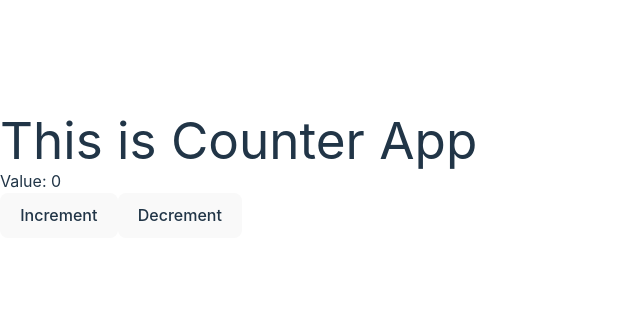
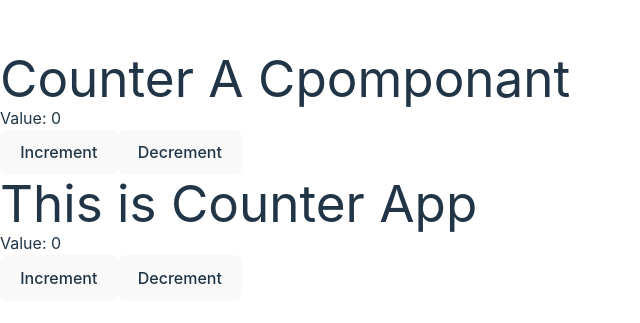
Before and after one commit to SanjoyGorai/redux-toolkit, a React (Vite) app: page / in a window 1280 px wide. Shown: the part 225-548 px from the top of the page, without its empty margins (0-640 px from the left). Built offline with nearby package versions, Linux system fonts and the light colour scheme.

Commit message:
CounterA is working

```diff
--- a/src/App.jsx
+++ b/src/App.jsx
@@ -1,9 +1,11 @@
 import React from 'react'
 import Counter from './components/Counter'
+import CounterA from './components/CounterA'
 
 const App = () => {
   return (
     <div>
+      <CounterA/>
       <Counter />
     </div>
   )
--- a/src/app/store.js
+++ b/src/app/store.js
@@ -1,10 +1,12 @@
 import { configureStore } from '@reduxjs/toolkit'
 import counterSlice, { counterReducer } from '../features/counter/counterSlice';
+import counterReducerA from '../features/counter/counterA'
 
 const store = configureStore({
     reducer: {
         counter: counterSlice,
-        counterReducer: counterReducer
+        counterReducer: counterReducer,
+        counterA : counterReducerA
     }
 });
 
--- /dev/null
+++ b/src/components/CounterA.jsx
@@ -0,0 +1,33 @@
+import React from 'react'
+import { decrement, increment } from '../features/counter/counterSlice';
+import { useSelector, useDispatch } from 'react-redux'
+
+const CounterA = () => {
+    const state = useSelector(state => state.counterA.value);
+const dispatch = useDispatch ()
+    function handleClick(e) {
+        switch (e.target.id) {
+            case 'increment':
+                dispatch(increment())
+                break;
+            case 'decrement':
+                dispatch(decrement())
+                break;
+        }
+
+    }
+
+
+    return (
+        <div>
+            <h1>Counter A Cpomponant</h1>
+            <h3 className='font-bold text-2xl p-2 m-2'>Value: {state}</h3>
+            <div className='gap-2'>
+                <button className='m-2 p-2 bg-green-600' id='increment' onClick={handleClick}>Increment</button>
+                <button className='m-2 p-2 bg-orange-600' id='decrement' onClick={handleClick}>Decrement</button>
+            </div>
+        </div>
+    )
+}
+
+export default CounterA
--- /dev/null
+++ b/src/features/counter/counterA.js
@@ -0,0 +1,21 @@
+import { createAction, createReducer } from '@reduxjs/toolkit'
+
+export const increment = createAction('counter/increment');
+export const decrement = createAction('counter/decrement');
+
+const initialState = {
+    value: 0
+}
+
+const counterReducerA = createReducer(initialState, (builder) => {
+    builder
+        .addCase(increment, (state, action) => {
+            state.value++;
+        })
+        .addCase(decrement, (state, action) => {
+            state.value--;
+        });
+});
+
+
+export default counterReducerA;
```
